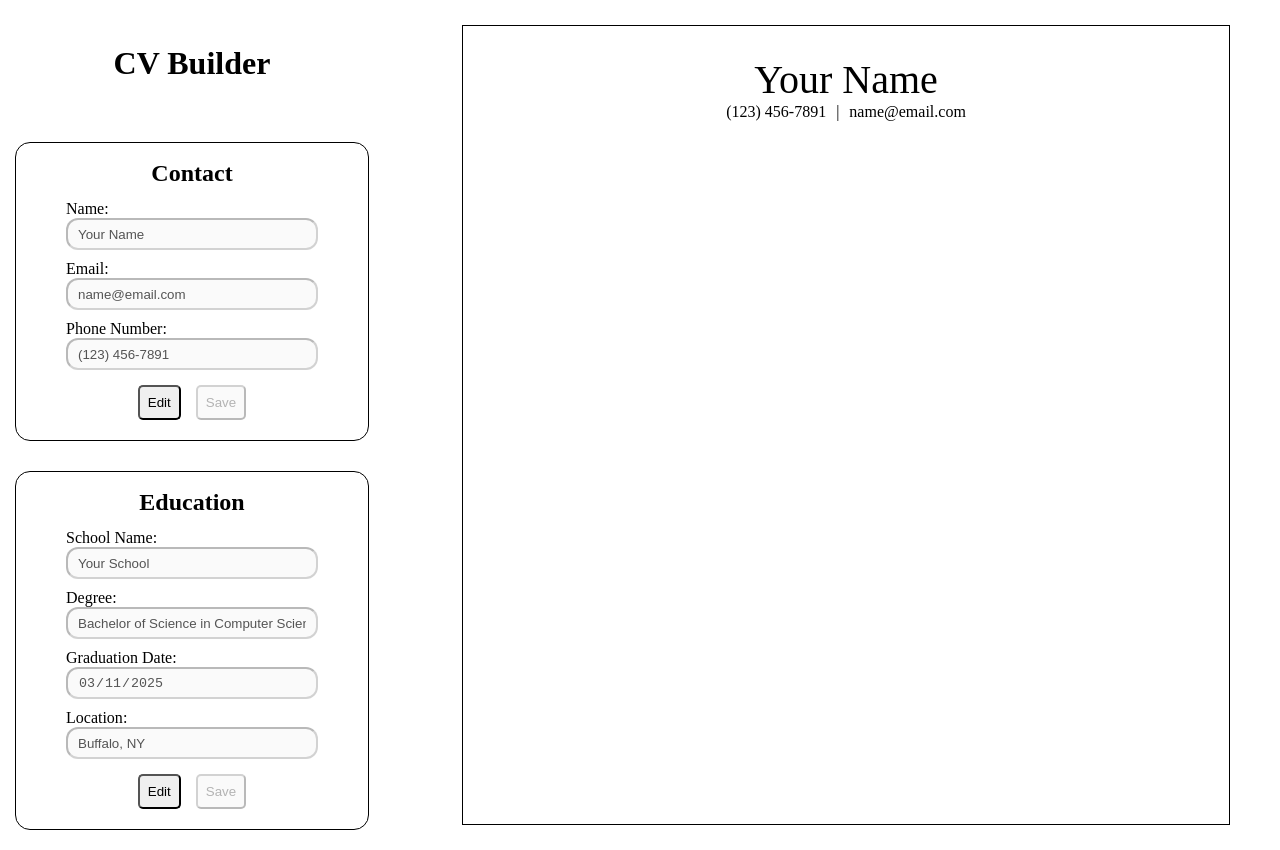
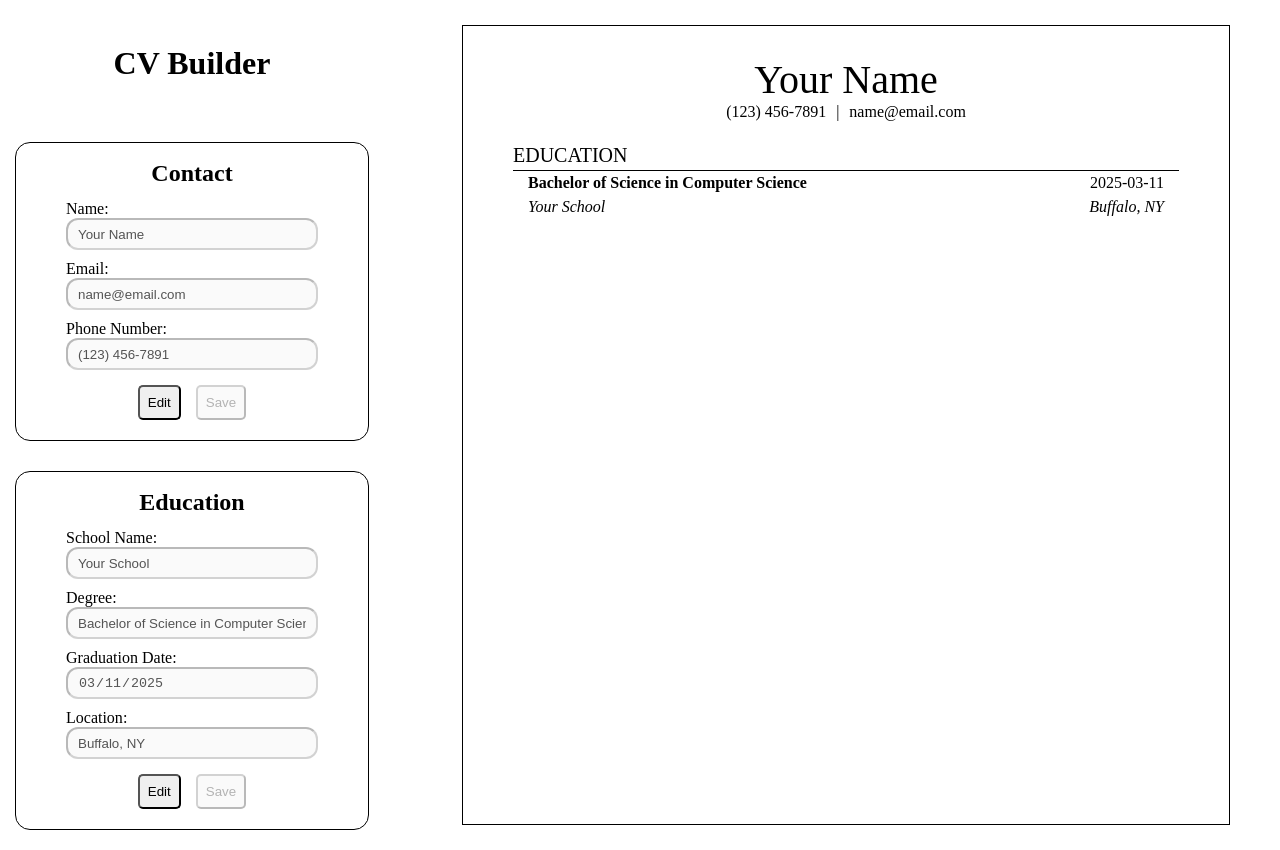
Before and after one commit to dfitch96/cv-app, a React (Vite) app: page / in a window 1280 px wide. Built offline with nearby package versions, Linux system fonts and the light colour scheme.

Commit message:
started Education component for CV. added state for education data so the users saved form gets added to the CV

```diff
--- a/src/App.jsx
+++ b/src/App.jsx
@@ -4,6 +4,7 @@ import Header from './components/Header';
 import ContactCard from './components/ContactCard';
 import EducationCard from './components/EducationCard';
 import CVHeader from './components/CVHeader';
+import CV_Education from './components/CV_Education';
 
 
 function App() {
@@ -14,7 +15,7 @@ function App() {
   });
 
   const [contactCVData, setContactCVData] = useState({
-    ...contactFormData
+    ...contactFormData,
   });
 
 
@@ -23,6 +24,10 @@ function App() {
     degree: 'Bachelor of Science in Computer Science',
     gradDate: new Date().toISOString().split('T')[0],
     location: 'Buffalo, NY'
+  });
+
+  const [educationCVData, setEducationCVData] = useState({
+    ...educationFormData,
   });
 
 
@@ -45,10 +50,11 @@ function App() {
       <div className="input-container">
         <Header />
         <ContactCard formData={contactFormData} handleInputOnChange={handleContactInputOnChange} setCVData={setContactCVData} />
-        <EducationCard formData={educationFormData} handleInputOnChange={handleEducationInputOnChange} />
+        <EducationCard formData={educationFormData} handleInputOnChange={handleEducationInputOnChange} setCVData={setEducationCVData} />
       </div>
       <div className="cv-container">
         <CVHeader formData={contactCVData}/>
+        <CV_Education formData={educationCVData} />
       </div>
     </div>
   )
--- /dev/null
+++ b/src/components/CV_Education.jsx
@@ -0,0 +1,20 @@
+
+
+export default function CV_Education({formData}){
+  return (
+    <div id="cv-education">
+      <div id="cv-education-header">
+        EDUCATION
+      </div>
+
+      <div className="cv-education-info">
+        <b>{formData.degree}</b>
+        <p>{formData.gradDate}</p>
+      </div>
+      <div className="cv-education-info">
+        <i>{formData.school}</i>
+        <i>{formData.location}</i>
+      </div>
+    </div>
+  )
+}
--- a/src/components/EducationCard.jsx
+++ b/src/components/EducationCard.jsx
@@ -4,7 +4,7 @@ import {Input} from "./Input";
 import ButtonGroup from "./ButtonGroup";
 
 
-export default function EducationCard({formData, handleInputOnChange}){
+export default function EducationCard({formData, handleInputOnChange, setCVData}){
   const [isDisabled, setIsDisabled] = useState(true);
 
   function handleEditOnClick(){
@@ -14,6 +14,9 @@ export default function EducationCard({formData, handleInputOnChange}){
   function handleSaveOnClick(e){
     e.preventDefault();
     setIsDisabled(true);
+    setCVData({
+      ...formData
+    });
     console.log('education saved');
   }
 
--- a/src/styles/CvStyles.css
+++ b/src/styles/CvStyles.css
@@ -25,3 +25,21 @@ a{
   text-decoration: none;
   color: black;
 }
+
+
+#cv-education{
+  margin: 20px 30px;
+}
+
+#cv-education-header{
+  font-size: 1.25rem;
+  border-bottom: thin solid black;
+  padding: 3px 0;
+}
+
+#cv-education .cv-education-info{
+  display: flex;
+  justify-content: space-between;
+  align-items: center;
+  padding: 3px 15px;
+}
```
